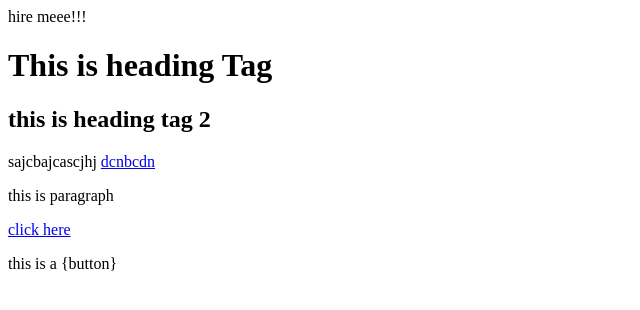
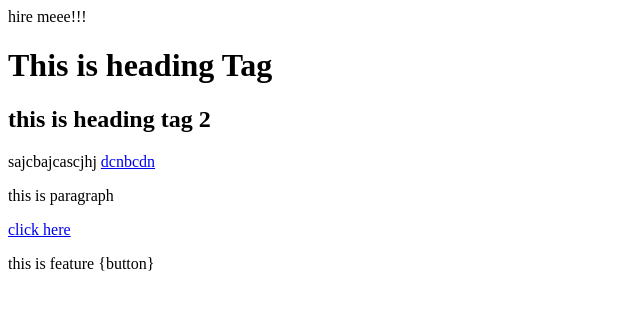
Before and after one commit to Virat2003/rane09, a plain HTML site: page index.html in a window 1280 px wide. Shown: the full height of the page, 0-640 px from the left. Drawn offline with Linux system fonts and the light colour scheme.

Commit message:
added a feature

```diff
--- a/index.html
+++ b/index.html
@@ -7,4 +7,4 @@
 
 <p> this is paragraph </p>
 <a href="www.google.com">click here</a>
-<p> this is a {button}</p>
+<p> this is feature {button}</p>
```
